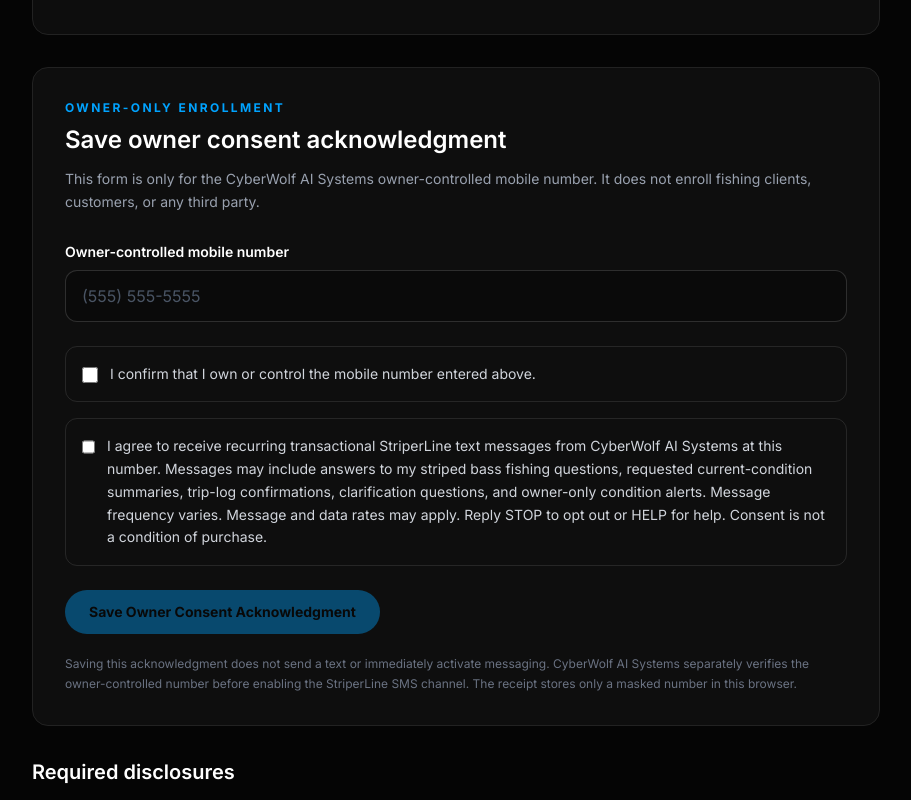
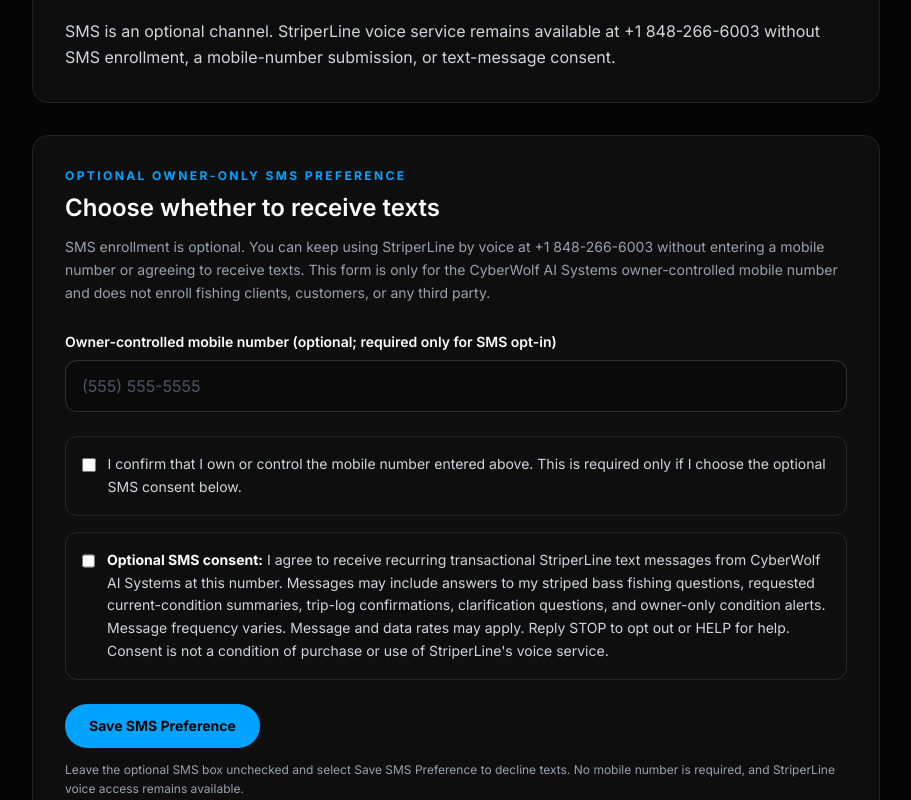
Before and after one commit to wolfcore25/cyberwolf-ai-site, a Next.js app: page /stripeline-sms-consent in a window 1280 px wide. Shown: the part 520-1320 px from the top of the page, without its empty margins (184-1095 px from the left). Built offline with nearby package versions, Linux system fonts and the light colour scheme.

Commit message:
Fix optional StriperLine SMS consent flow

```diff
--- a/src/app/stripeline-sms-consent/consent-form.tsx
+++ b/src/app/stripeline-sms-consent/consent-form.tsx
@@ -5,7 +5,8 @@
 type ConsentReceipt = {
   id: string;
   createdAt: string;
-  maskedPhone: string;
+  status: "declined" | "opted-in";
+  maskedPhone?: string;
 };
 
 const consentStorageKey = "cyberwolf:stripeline-sms-consent";
@@ -32,12 +33,16 @@
     if (
       typeof parsed.id === "string" &&
       typeof parsed.createdAt === "string" &&
-      typeof parsed.maskedPhone === "string"
+      (parsed.status === "declined" ||
+        parsed.status === "opted-in" ||
+        typeof parsed.maskedPhone === "string")
     ) {
       return {
         id: parsed.id,
         createdAt: parsed.createdAt,
-        maskedPhone: parsed.maskedPhone,
+        status: parsed.status === "declined" ? "declined" : "opted-in",
+        maskedPhone:
+          typeof parsed.maskedPhone === "string" ? parsed.maskedPhone : undefined,
       };
     }
   } catch {
@@ -59,9 +64,20 @@
   );
   const receipt = parseConsentReceipt(storedReceipt);
 
-  function saveConsent(event: FormEvent<HTMLFormElement>) {
+  function savePreference(event: FormEvent<HTMLFormElement>) {
     event.preventDefault();
     setError("");
+
+    if (!acceptsSms) {
+      const record: ConsentReceipt = {
+        id: crypto.randomUUID(),
+        createdAt: new Date().toISOString(),
+        status: "declined",
+      };
+      localStorage.setItem(consentStorageKey, JSON.stringify(record));
+      window.dispatchEvent(new Event(consentSavedEvent));
+      return;
+    }
 
     const digits = phone.replace(/\D/g, "");
     const normalized = digits.length === 11 && digits.startsWith("1")
@@ -72,14 +88,15 @@
       setError("Enter a valid 10-digit US mobile number.");
       return;
     }
-    if (!ownsNumber || !acceptsSms) {
-      setError("Both acknowledgments must be selected by the number owner.");
+    if (!ownsNumber) {
+      setError("Confirm that you own or control the number before opting in to SMS.");
       return;
     }
 
     const record: ConsentReceipt = {
       id: crypto.randomUUID(),
       createdAt: new Date().toISOString(),
+      status: "opted-in",
       maskedPhone: `***-***-${normalized.slice(-4)}`,
     };
     localStorage.setItem(consentStorageKey, JSON.stringify(record));
@@ -88,22 +105,24 @@
 
   return (
     <form
-      onSubmit={saveConsent}
+      onSubmit={savePreference}
       className="rounded-2xl border border-[var(--cyber-border)] bg-white/[0.035] p-6 md:p-8"
     >
       <div className="mb-7">
         <p className="text-xs font-bold uppercase tracking-[0.2em] text-[var(--cyber-blue)]">
-          Owner-only enrollment
+          Optional owner-only SMS preference
         </p>
-        <h2 className="mt-2 text-2xl font-semibold text-white">Save owner consent acknowledgment</h2>
+        <h2 className="mt-2 text-2xl font-semibold text-white">Choose whether to receive texts</h2>
         <p className="mt-3 text-sm leading-relaxed text-gray-400">
-          This form is only for the CyberWolf AI Systems owner-controlled mobile number. It does
-          not enroll fishing clients, customers, or any third party.
+          SMS enrollment is optional. You can keep using StriperLine by voice at +1 848-266-6003
+          without entering a mobile number or agreeing to receive texts. This form is only for the
+          CyberWolf AI Systems owner-controlled mobile number and does not enroll fishing clients,
+          customers, or any third party.
         </p>
       </div>
 
       <label className="block text-sm font-semibold text-white" htmlFor="stripeline-mobile">
-        Owner-controlled mobile number
+        Owner-controlled mobile number (optional; required only for SMS opt-in)
       </label>
       <input
         id="stripeline-mobile"
@@ -115,7 +134,6 @@
         onChange={(event) => setPhone(event.target.value)}
         placeholder="(555) 555-5555"
         className="mt-2 w-full rounded-xl border border-white/15 bg-black/25 px-4 py-3 text-white outline-none transition placeholder:text-gray-600 focus:border-[var(--cyber-blue)]"
-        required
       />
 
       <div className="mt-6 space-y-4">
@@ -127,7 +145,8 @@
             className="mt-1 h-4 w-4 accent-[var(--cyber-blue)]"
           />
           <span className="text-sm leading-relaxed text-gray-300">
-            I confirm that I own or control the mobile number entered above.
+            I confirm that I own or control the mobile number entered above. This is required only
+            if I choose the optional SMS consent below.
           </span>
         </label>
 
@@ -139,23 +158,28 @@
             className="mt-1 h-4 w-4 accent-[var(--cyber-blue)]"
           />
           <span className="text-sm leading-relaxed text-gray-300">
-            I agree to receive recurring transactional StriperLine text messages from CyberWolf
-            AI Systems at this number. Messages may include answers to my striped bass fishing
-            questions, requested current-condition summaries, trip-log confirmations,
-            clarification questions, and owner-only condition alerts. Message frequency varies.
-            Message and data rates may apply. Reply STOP to opt out or HELP for help. Consent is
-            not a condition of purchase.
+            <strong className="text-white">Optional SMS consent:</strong> I agree to receive
+            recurring transactional StriperLine text messages from CyberWolf AI Systems at this
+            number. Messages may include answers to my striped bass fishing questions, requested
+            current-condition summaries, trip-log confirmations, clarification questions, and
+            owner-only condition alerts. Message frequency varies. Message and data rates may
+            apply. Reply STOP to opt out or HELP for help. Consent is not a condition of purchase
+            or use of StriperLine&apos;s voice service.
           </span>
         </label>
       </div>
 
       <button
         type="submit"
-        disabled={!phone || !ownsNumber || !acceptsSms}
-        className="mt-6 rounded-full bg-[var(--cyber-blue)] px-6 py-3 text-sm font-bold text-black transition hover:brightness-110 disabled:cursor-not-allowed disabled:opacity-40"
+        className="mt-6 rounded-full bg-[var(--cyber-blue)] px-6 py-3 text-sm font-bold text-black transition hover:brightness-110"
       >
-        Save Owner Consent Acknowledgment
+        Save SMS Preference
       </button>
+
+      <p className="mt-3 text-xs leading-relaxed text-gray-400">
+        Leave the optional SMS box unchecked and select Save SMS Preference to decline texts. No
+        mobile number is required, and StriperLine voice access remains available.
+      </p>
 
       {error && (
         <p role="alert" className="mt-4 text-sm font-semibold text-red-300">
@@ -163,7 +187,7 @@
         </p>
       )}
 
-      {receipt && (
+      {receipt?.status === "opted-in" && (
         <div className="mt-6 rounded-xl border border-emerald-400/30 bg-emerald-400/10 p-4 text-sm text-emerald-100">
           <p className="font-bold">Owner consent acknowledgment saved in this browser.</p>
           <p className="mt-2">Mobile: {receipt.maskedPhone}</p>
@@ -172,10 +196,20 @@
         </div>
       )}
 
+      {receipt?.status === "declined" && (
+        <div className="mt-6 rounded-xl border border-sky-400/30 bg-sky-400/10 p-4 text-sm text-sky-100">
+          <p className="font-bold">No SMS consent was recorded.</p>
+          <p className="mt-2">StriperLine voice service remains available without text messages.</p>
+          <p>Preference recorded: {receipt.createdAt}</p>
+          <p className="break-all">Preference record: {receipt.id}</p>
+        </div>
+      )}
+
       <p className="mt-5 text-xs leading-relaxed text-gray-500">
-        Saving this acknowledgment does not send a text or immediately activate messaging.
-        CyberWolf AI Systems separately verifies the owner-controlled number before enabling the
-        StriperLine SMS channel. The receipt stores only a masked number in this browser.
+        Saving an opt-in does not send a text or immediately activate messaging. CyberWolf AI
+        Systems separately verifies the owner-controlled number before enabling the StriperLine
+        SMS channel. An opt-in receipt stores only a masked number in this browser; a declined
+        preference stores no mobile number.
       </p>
     </form>
   );
--- a/src/app/stripeline-sms-consent/page.tsx
+++ b/src/app/stripeline-sms-consent/page.tsx
@@ -46,6 +46,11 @@
               send marketing, promotional messages, bulk messages, or messages to fishing clients
               or other third parties.
             </p>
+            <p className="mt-4">
+              SMS is an optional channel. StriperLine voice service remains available at +1
+              848-266-6003 without SMS enrollment, a mobile-number submission, or text-message
+              consent.
+            </p>
           </section>
 
           <StriperLineConsentForm />
@@ -57,7 +62,7 @@
               <li>Message and data rates may apply.</li>
               <li>Reply STOP to opt out at any time.</li>
               <li>Reply HELP for help.</li>
-              <li>Consent is not a condition of purchase.</li>
+              <li>SMS consent is optional and is not a condition of purchase or voice-service use.</li>
               <li>No purchased, rented, shared, or third-party marketing lists are used.</li>
             </ul>
           </section>
```
